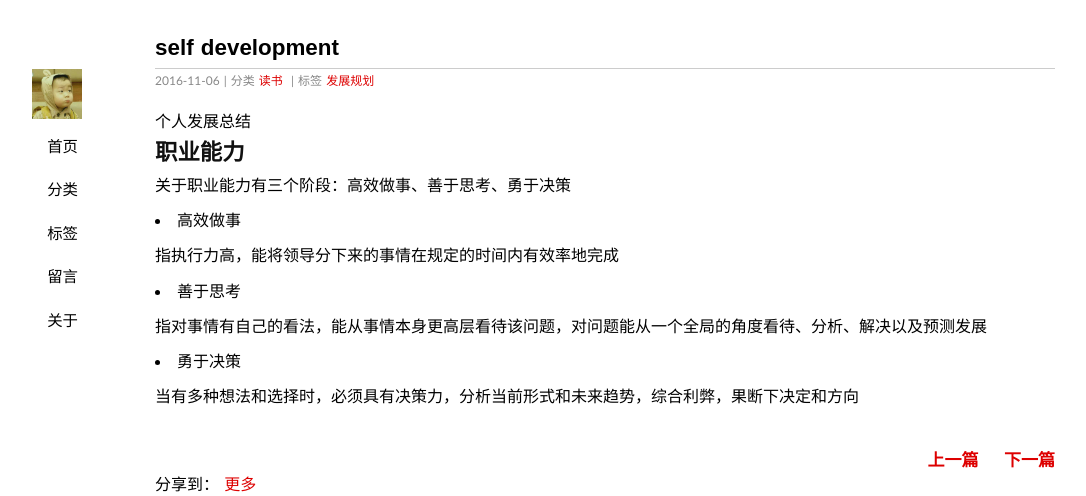
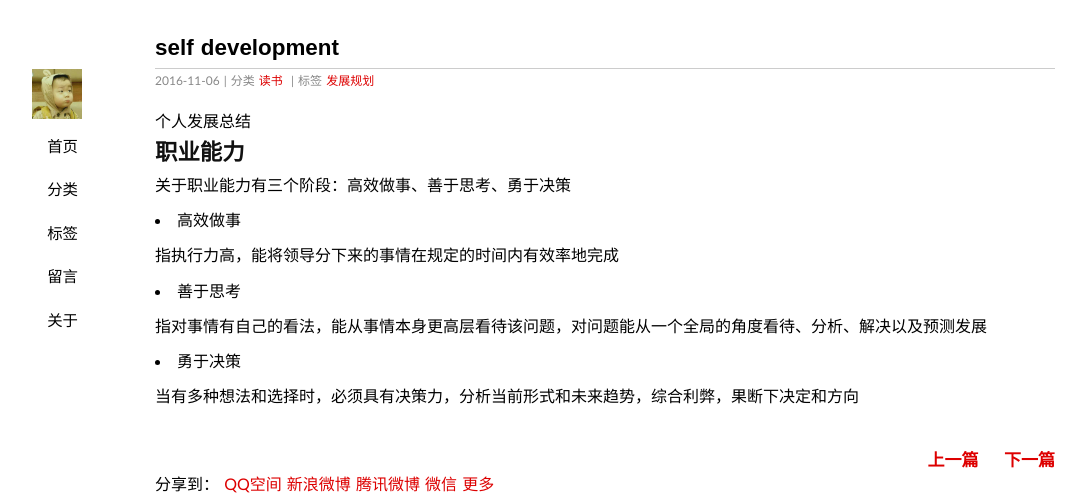
Before and after one commit to duyanghao/duyanghao.github.io, a Jekyll site: the page built from _posts/2016-11-6-self-development.md, in a window 1280 px wide, cut to the strip 0-496 px from the top of the page. Shown: the whole strip, without its empty margins (35-1121 px from the left). Built offline with Jekyll 4.4.1, drawn with Linux system fonts in a browser that asks for light colours; some web fonts are replaced; comment, search, counter and statistics services are not loaded.

Commit message:
Update jiathis.md

```diff
--- a/_includes/jiathis.md
+++ b/_includes/jiathis.md
@@ -1,10 +1,10 @@
 <!-- JiaThis Button BEGIN -->
 <div class="jiathis_style">
 	<span class="jiathis_txt">分享到：</span>
-	<a class="jiathis_button_tools_1"></a>
-	<a class="jiathis_button_tools_2"></a>
-	<a class="jiathis_button_tools_3"></a>
-	<a class="jiathis_button_tools_4"></a>
+	<a class="jiathis_button_qzone">QQ空间</a>
+	<a class="jiathis_button_tsina">新浪微博</a>
+	<a class="jiathis_button_tqq">腾讯微博</a>
+	<a class="jiathis_button_weixin">微信</a>
 	<a href="http://www.jiathis.com/share?uid=2143227" class="jiathis jiathis_txt jiathis_separator jtico jtico_jiathis" target="_blank">更多</a>
 	<a class="jiathis_counter_style"></a>
 </div>
```
